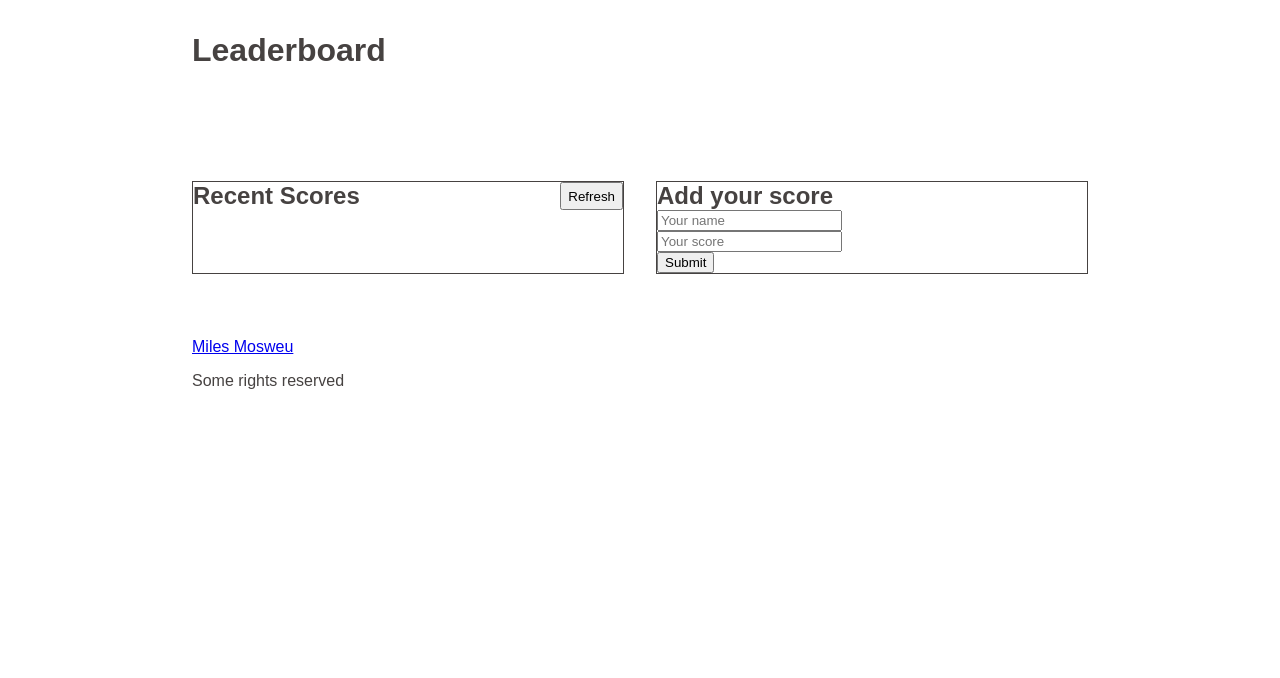
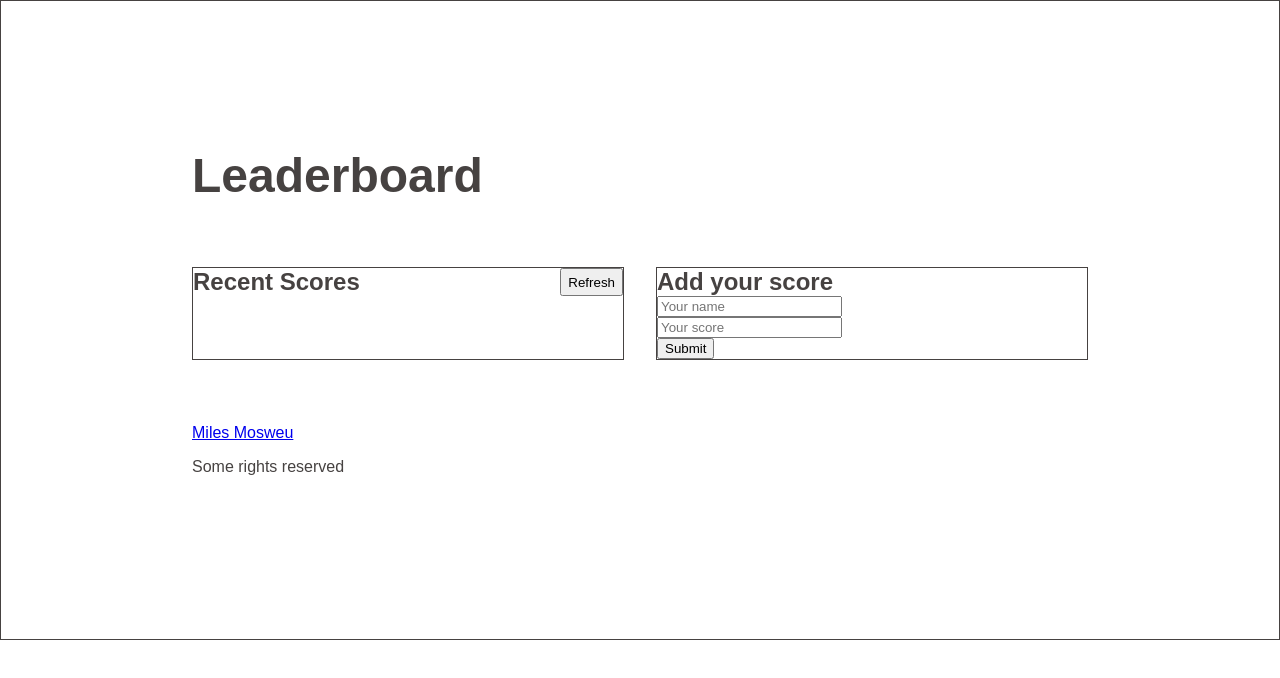
Before and after one commit to Timbar09/Leaderboard, a website built with webpack: page src/index.html in a window 1280 px wide. Built offline with nearby package versions, Linux system fonts and the light colour scheme; no server answers.

Commit message:
Add app container

```diff
--- a/src/index.html
+++ b/src/index.html
@@ -4,9 +4,11 @@
     <meta charset="UTF-8" />
     <meta http-equiv="X-UA-Compatible" content="IE=edge" />
     <meta name="viewport" content="width=device-width, initial-scale=1.0" />
+    <link rel="stylesheet" href="./style.css" />
     <title>Leaderboard | Miles Mosweu</title>
   </head>
   <body>
+    <div class="app flex flex-jc-c">
       <header class="header">
         <div class="container padding">
           <h1 class="title">Leaderboard</h1>
@@ -50,5 +52,6 @@
           <p class="copyright">Some rights reserved</p>
         </div>
       </footer>
+    </div>
   </body>
 </html>
--- a/src/style.css
+++ b/src/style.css
@@ -24,6 +24,13 @@ body {
   background-color: var(--color-white);
 }
 
+.app {
+  flex-direction: column;
+  height: 80vh;
+  overflow-y: scroll;
+  border: solid 1px;
+}
+
 .container {
   max-width: 60em;
   margin: auto;
@@ -32,10 +39,6 @@ body {
 h1,
 h2 {
   margin: 0;
-}
-
-.title {
-  margin-bottom: 3rem;
 }
 
 section {
@@ -74,8 +77,16 @@ section {
   justify-content: space-between;
 }
 
+.flex-jc-c {
+  justify-content: center;
+}
+
 .flex-ai-c {
   align-items: center;
+}
+
+.title {
+  font-size: 3rem;
 }
 
 .main .container {
```
Also changed, not shown: dist/main.js. Lines whose indentation alone changed are shown as unchanged.
